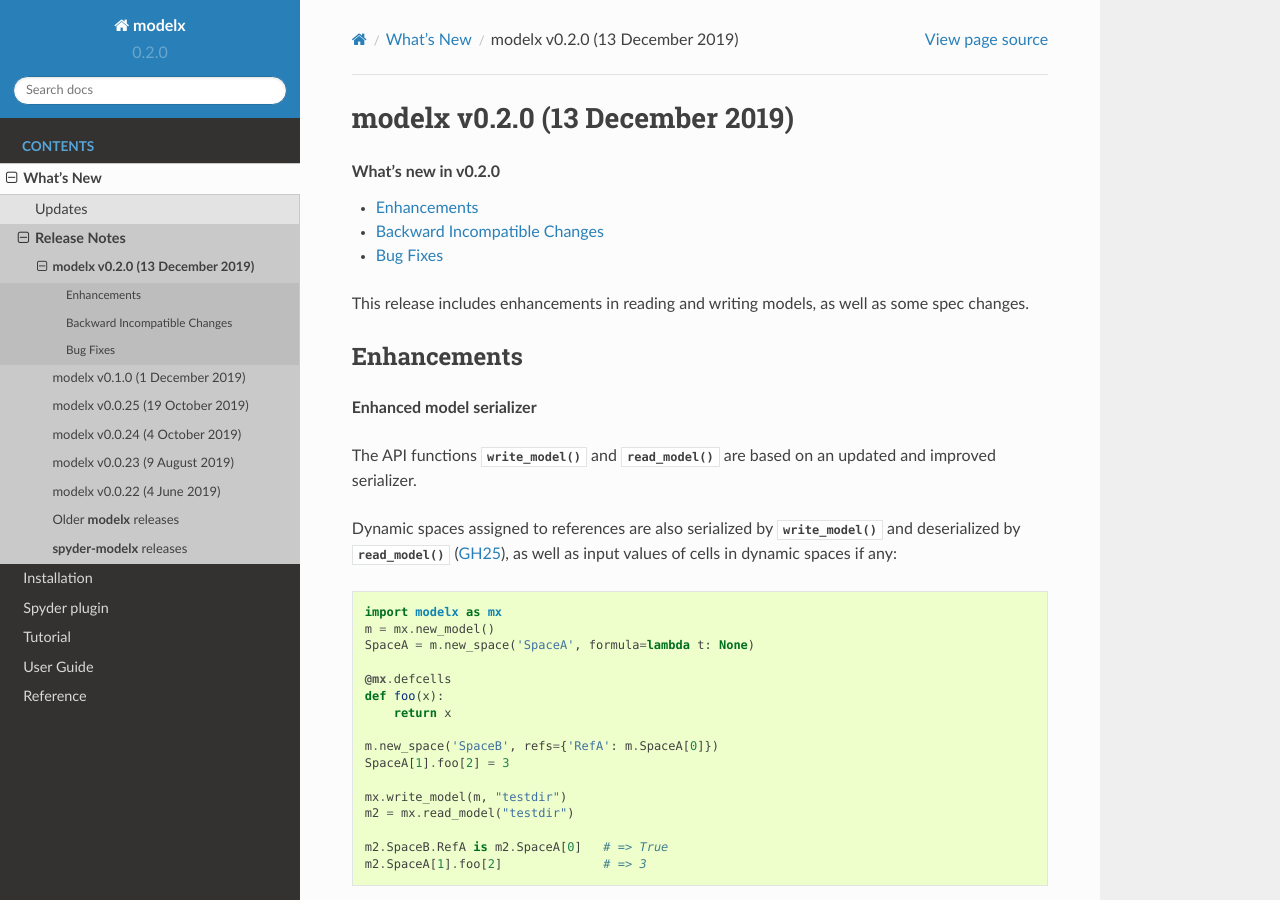
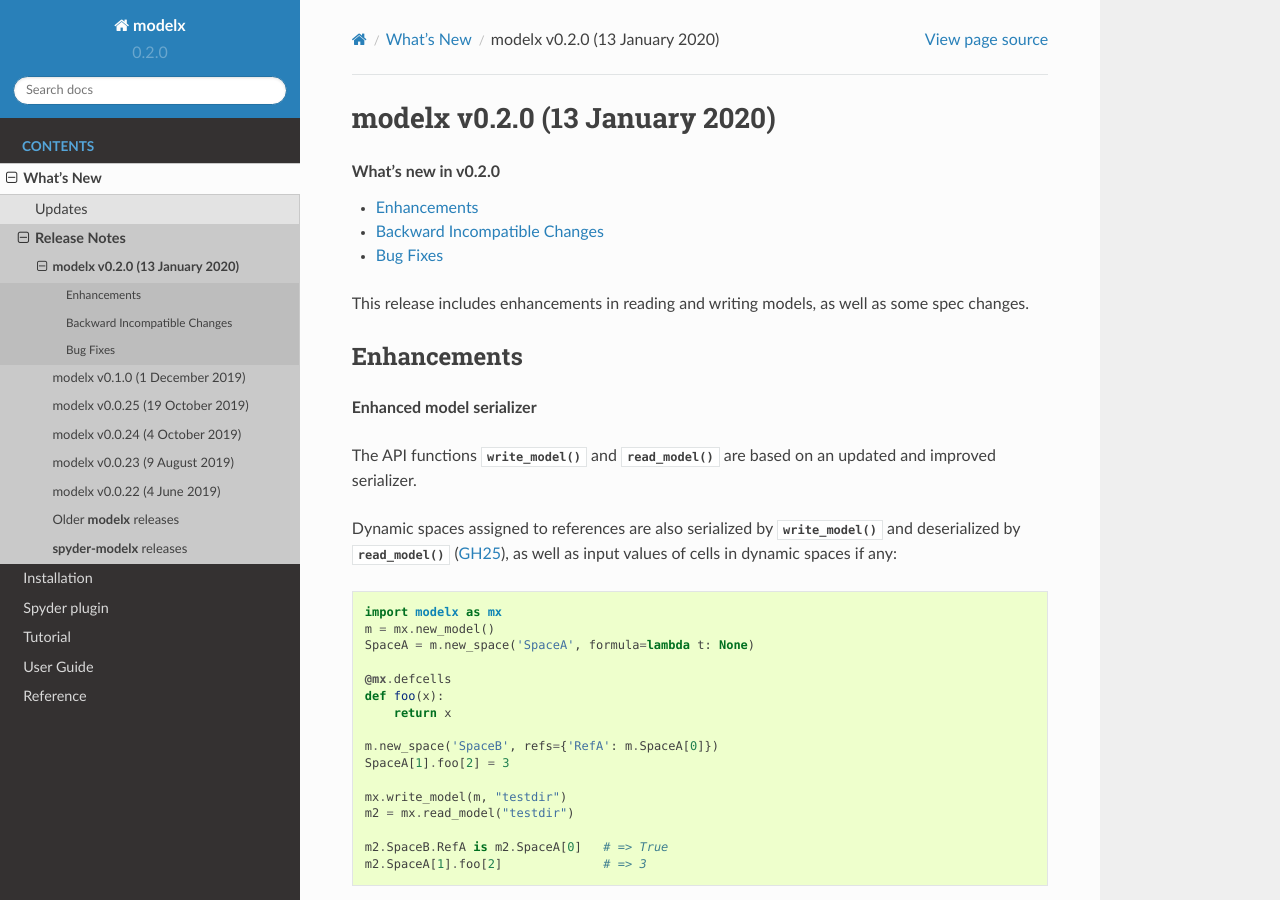
Before and after one commit to fumitoh/modelx, a Sphinx documentation site: the page built from doc/source/releases/relnotes_v0_2_0.rst, in a window 1280 px wide and 900 px high. Built offline with Sphinx 7.4.7 and the Read the Docs theme 2.0.0, drawn with Linux system fonts in a browser that asks for light colours; pages that are not in the unit, such as notebooks, are missing from menus.

Commit message:
DOC: Fix release date of v0.2.0

```diff
--- a/doc/source/releases/relnotes_v0_2_0.rst
+++ b/doc/source/releases/relnotes_v0_2_0.rst
@@ -3,7 +3,7 @@
 .. _release-v0.2.0:
 
 ================================
-modelx v0.2.0 (13 December 2019)
+modelx v0.2.0 (13 January 2020)
 ================================
 
 .. contents:: What's new in v0.2.0
```
